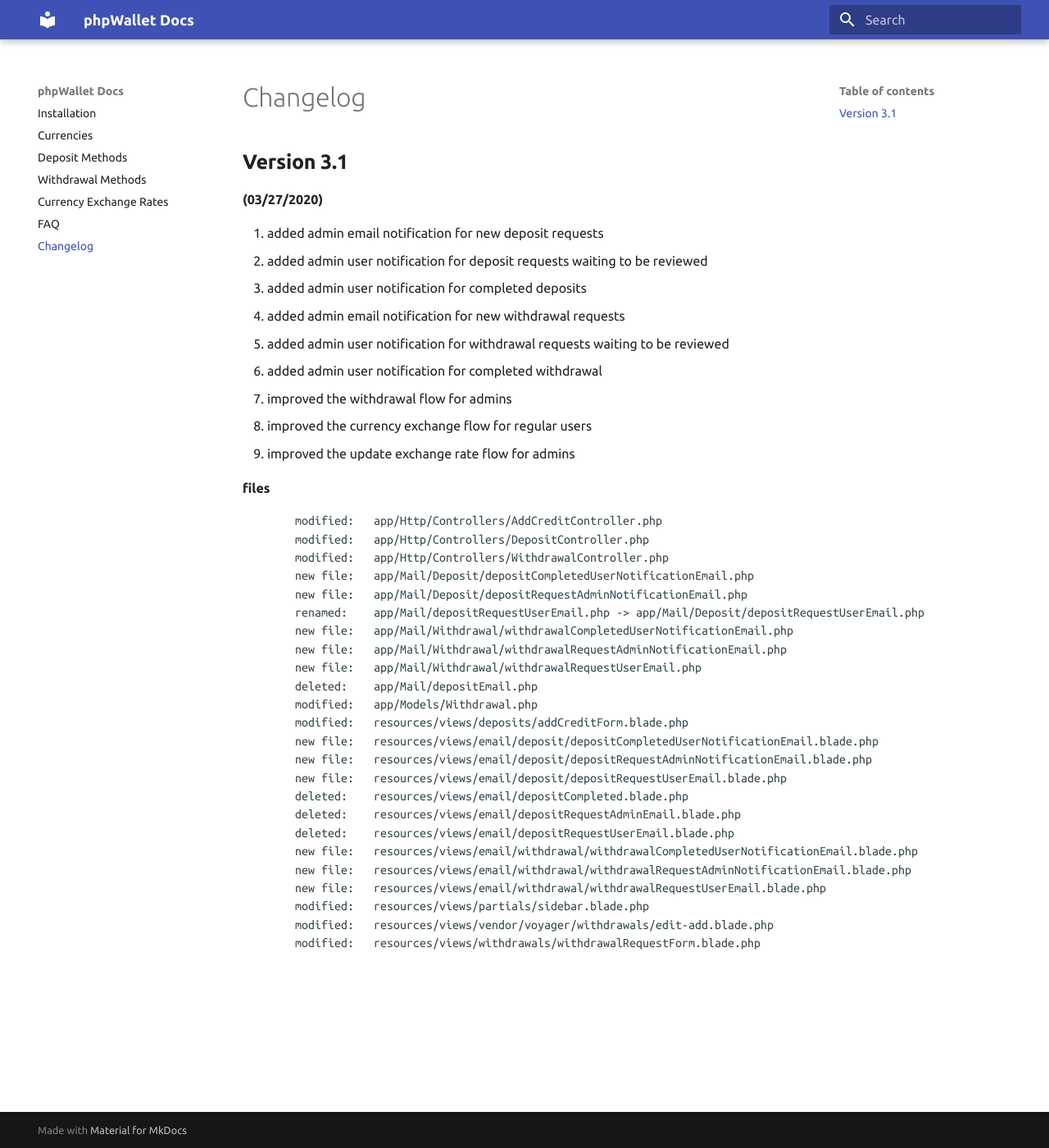
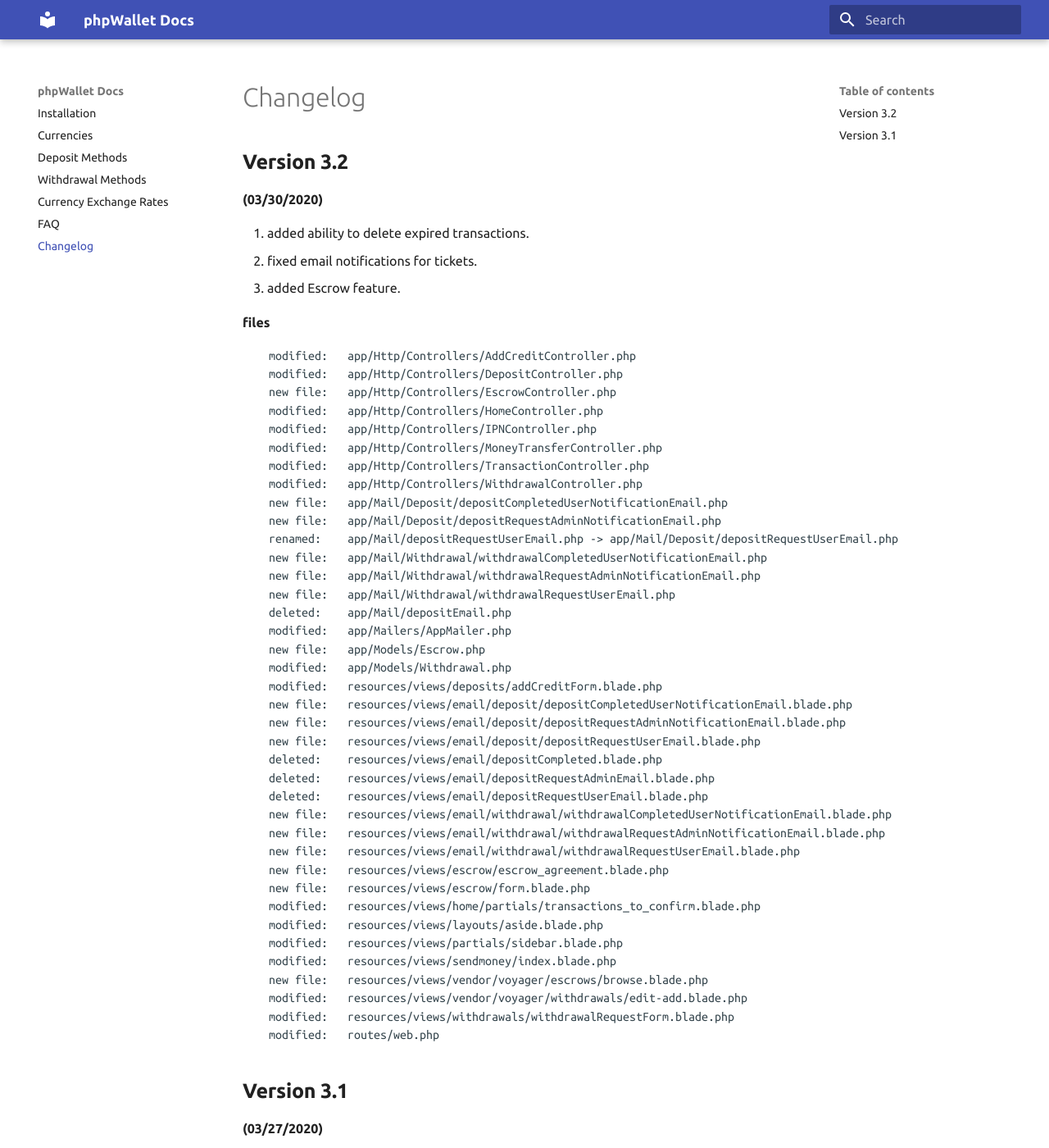
Before and after one commit to Celso-Ricardo/phpwallet-payment-gateway-script-docs, an MkDocs documentation site: the page built from docs/changelog.md, in a window 1280 px wide and 1400 px high. Shown: the whole window at 82% size. Built offline with MkDocs 1.6.1 and Material for MkDocs 9.7.7, drawn with Linux system fonts in a browser that asks for light colours.

Commit message:
updated changelog v3.2

```diff
--- a/docs/changelog.md
+++ b/docs/changelog.md
@@ -1,5 +1,56 @@
 Changelog
 =========
+
+##__Version 3.2__
+
+__(03/30/2020)__
+
+1. added ability to delete expired transactions.
+2. fixed email notifications for tickets.
+2. added Escrow feature.
+
+__files__
+<pre>
+	modified:   app/Http/Controllers/AddCreditController.php
+	modified:   app/Http/Controllers/DepositController.php
+	new file:   app/Http/Controllers/EscrowController.php
+	modified:   app/Http/Controllers/HomeController.php
+	modified:   app/Http/Controllers/IPNController.php
+	modified:   app/Http/Controllers/MoneyTransferController.php
+	modified:   app/Http/Controllers/TransactionController.php
+	modified:   app/Http/Controllers/WithdrawalController.php
+	new file:   app/Mail/Deposit/depositCompletedUserNotificationEmail.php
+	new file:   app/Mail/Deposit/depositRequestAdminNotificationEmail.php
+	renamed:    app/Mail/depositRequestUserEmail.php -> app/Mail/Deposit/depositRequestUserEmail.php
+	new file:   app/Mail/Withdrawal/withdrawalCompletedUserNotificationEmail.php
+	new file:   app/Mail/Withdrawal/withdrawalRequestAdminNotificationEmail.php
+	new file:   app/Mail/Withdrawal/withdrawalRequestUserEmail.php
+	deleted:    app/Mail/depositEmail.php
+	modified:   app/Mailers/AppMailer.php
+	new file:   app/Models/Escrow.php
+	modified:   app/Models/Withdrawal.php
+	modified:   resources/views/deposits/addCreditForm.blade.php
+	new file:   resources/views/email/deposit/depositCompletedUserNotificationEmail.blade.php
+	new file:   resources/views/email/deposit/depositRequestAdminNotificationEmail.blade.php
+	new file:   resources/views/email/deposit/depositRequestUserEmail.blade.php
+	deleted:    resources/views/email/depositCompleted.blade.php
+	deleted:    resources/views/email/depositRequestAdminEmail.blade.php
+	deleted:    resources/views/email/depositRequestUserEmail.blade.php
+	new file:   resources/views/email/withdrawal/withdrawalCompletedUserNotificationEmail.blade.php
+	new file:   resources/views/email/withdrawal/withdrawalRequestAdminNotificationEmail.blade.php
+	new file:   resources/views/email/withdrawal/withdrawalRequestUserEmail.blade.php
+	new file:   resources/views/escrow/escrow_agreement.blade.php
+	new file:   resources/views/escrow/form.blade.php
+	modified:   resources/views/home/partials/transactions_to_confirm.blade.php
+	modified:   resources/views/layouts/aside.blade.php
+	modified:   resources/views/partials/sidebar.blade.php
+	modified:   resources/views/sendmoney/index.blade.php
+	new file:   resources/views/vendor/voyager/escrows/browse.blade.php
+	modified:   resources/views/vendor/voyager/withdrawals/edit-add.blade.php
+	modified:   resources/views/withdrawals/withdrawalRequestForm.blade.php
+	modified:   routes/web.php
+</pre>
+
 
 ##__Version 3.1__
 
```
Also changed, not shown: site/changelog/index.html, site/search/search_index.json, site/sitemap.xml, 1 other file.
